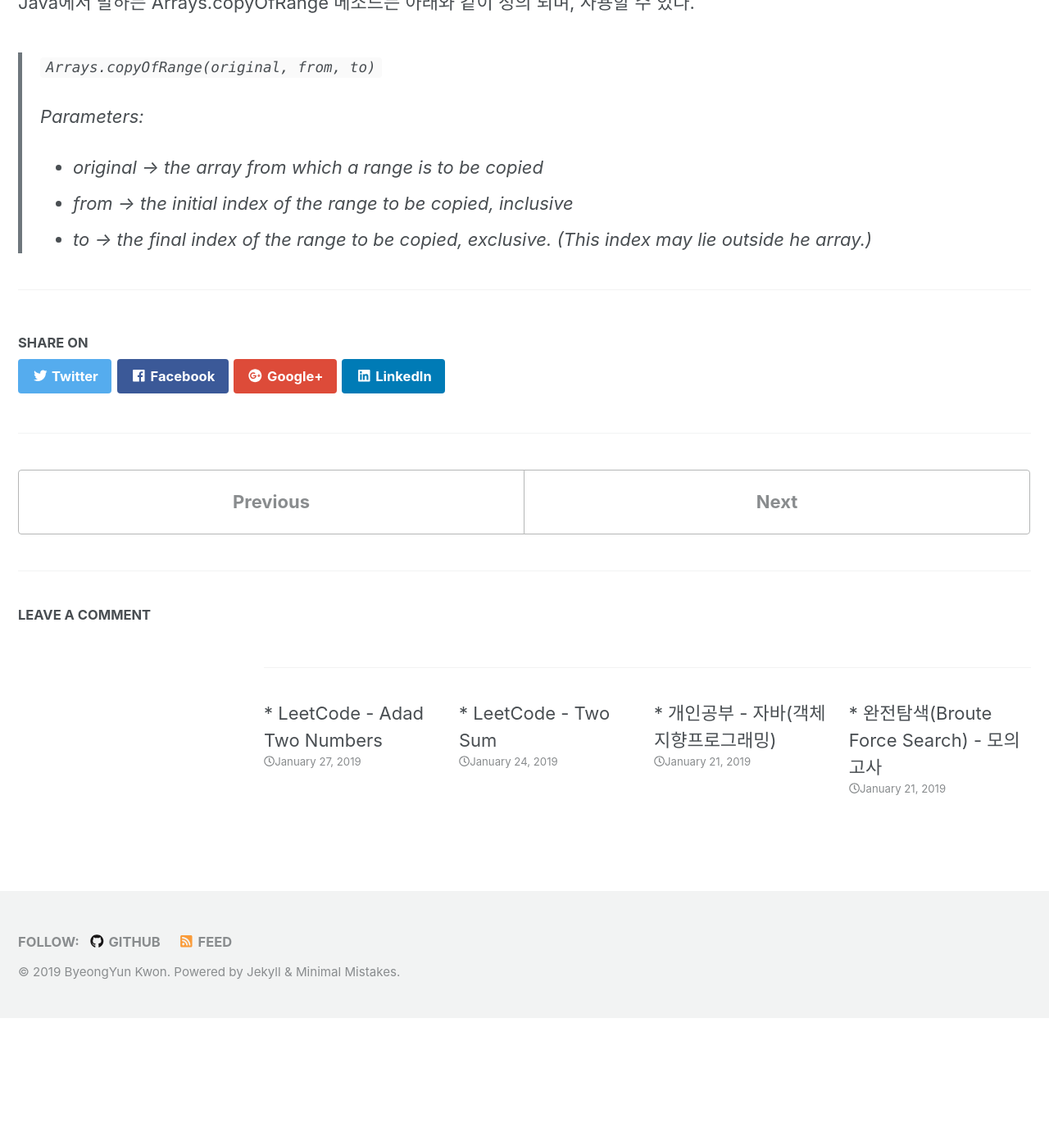
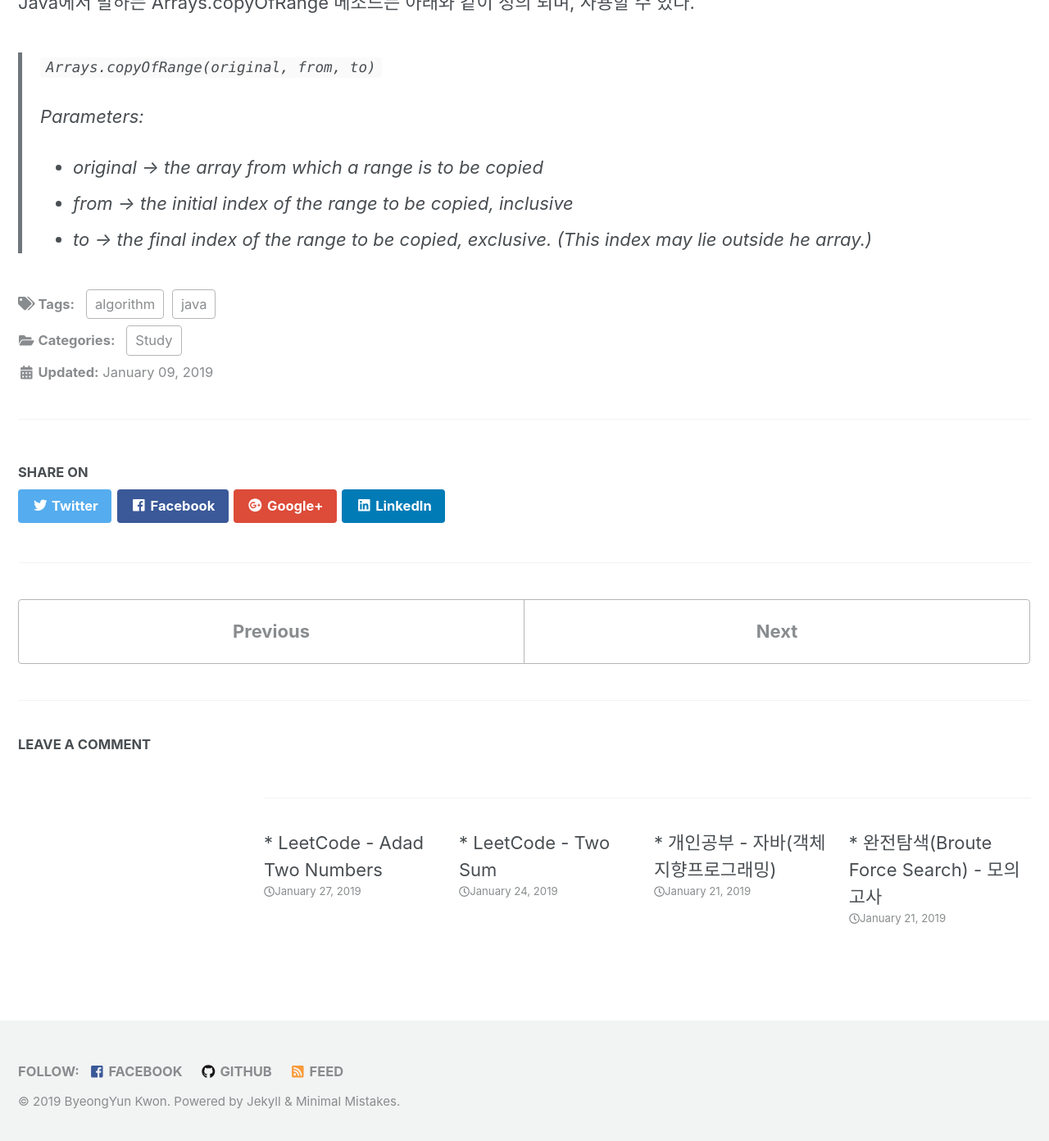
Before and after one commit to sksggg123/sksggg123.github.io, a Jekyll site: the page built from _posts/2019-01-03-Study_sort_Knumber.md, in a window 1280 px wide and 1400 px high, scrolled down 2166 px. Shown: the top 1392 px of the window at 82% size. Built offline with Jekyll 4.4.1, drawn with Linux system fonts in a browser that asks for light colours; cached includes are drawn as plain includes; nearby versions of some CDN libraries; comment, search, counter and statistics services are not loaded; before the commit the page ends 3407 px from its top, so only the background shows below that; part of the change alters nothing that is shown.

Commit message:
modify - _config.yml setting file

```diff
--- a/_config.yml
+++ b/_config.yml
@@ -12,7 +12,7 @@
 
 # theme                  : "minimal-mistakes-jekyll"
 # remote_theme           : "mmistakes/minimal-mistakes"
-minimal_mistakes_skin    :  "default" # "default",  "air", "aqua", "contrast", "dark", "dirt", "neon", "mint", "plum", "sunrise"
+minimal_mistakes_skin    : "default" # "default",  "air", "aqua", "contrast", "dark", "dirt", "neon", "mint", "plum", "sunrise"
 
 # Site Settings
 locale                   : "en-US"
@@ -24,7 +24,7 @@ url                      : "https://sksggg123.github.io" # the base hostname & p
 baseurl                  : # the subpath of your site, e.g. "/blog"
 repository               : "sksggg123/sksggg123.github.io" # GitHub username/repo-name e.g. "mmistakes/minimal-mistakes"
 teaser                   : #/assets/images/github_posts.png # path of fallback teaser image, e.g. "/assets/images/500x300.png"
-# breadcrumbs            : false # true, false (default)
+# breadcrumbs              : true # true, false (default)
 words_per_minute         : 200
 comments:
   provider               : "utterances" # false (default), "disqus", "discourse", "facebook", "google-plus", "staticman", "staticman_v2", "utterances", "custom"
@@ -61,7 +61,7 @@ reCaptcha:
   secret                 :
 atom_feed:
   path                   : # blank (default) uses feed.xml
-search                   : # true, false (default)
+search                   : true # true, false (default)
 search_full_content      : true # true, false (default)
 search_provider          : # lunr (default), algolia, google
 algolia:
@@ -70,20 +70,20 @@ algolia:
   search_only_api_key    : # YOUR_SEARCH_ONLY_API_KEY
   powered_by             : # true (default), false
 google:
-  search_engine_id       : # YOUR_SEARCH_ENGINE_ID
+  search_engine_id       : 007025621538124223410:im50gaeim5y # 20190131 YOUR_SEARCH_ENGINE_ID
   instant_search         : # false (default), true
 # SEO Related
 google_site_verification :
-bing_site_verification   :
+bing_site_verification   : B5F00C6B3A456CBA964BD66F108862D8
 yandex_site_verification :
-naver_site_verification  :
+naver_site_verification  : 8f4e759ed38b61d9a09621ce5d261d70
 
 # Social Sharing
 twitter:
   username               :
 facebook:
-  username               :
-  app_id                 :
+  username               : sksggg123
+  app_id                 : 100001583537117
   publisher              :
 og_image                 : # Open Graph/Twitter default site image
 # For specifying social profiles
@@ -91,8 +91,7 @@ og_image                 : # Open Graph/Twitter default site image
 social:
   type                   : # Person or Organization (defaults to Person)
   name                   : # If the user or organization name differs from the site's name
-  links: # An array of links to social media profiles
-
+  links: "https://facebook.com/100001583537117" # An array of links to social media profiles
 # Analytics
 analytics:
   provider               : "google-gtag" # false (default), "google", "google-universal", "custom"
@@ -113,14 +112,14 @@ author:
     #  icon: "fas fa-fw fa-envelope-square"
     #  url: mailto:sksggg123@gmail.com
     #- label: "Website"
-    #  icon: "fas fa-fw fa-link"
+    #  icon: "fas fa-fw fa-lin"
     #  url: "https://sksggg123.github.io"
     #- label: "Twitter"
     #  icon: "fab fa-fw fa-twitter-square"
     #  url: "https://twitter.com/"
-    #- label: "Facebook"
-    #  icon: "fab fa-fw fa-facebook-square"
-    #  url: "https://facebook.com/devCommuter"
+    - label: "Facebook"
+      icon: "fab fa-fw fa-facebook-square"
+      url: "https://facebook.com/100001583537117"
     - label: "GitHub"
       icon: "fab fa-fw fa-github"
       url: "https://github.com/sksggg123"
@@ -134,9 +133,9 @@ footer:
     #- label: "Twitter"
     #  icon: "fab fa-fw fa-twitter-square"
       # url:
-    #- label: "Facebook"
-    #  icon: "fab fa-fw fa-facebook-square"
-      # url:
+    - label: "Facebook"
+      icon: "fab fa-fw fa-facebook-square"
+      url: "https://facebook.com/100001583537117"
     - label: "GitHub"
       icon: "fab fa-fw fa-github"
       url: "https://github.com/sksggg123"
@@ -216,7 +215,7 @@ sass:
 
 # Outputting
 permalink: /:categories/:title/
-paginate: 5 # amount of posts to show
+paginate: 10 # amount of posts to show
 paginate_path: /page:num/
 timezone: # https://en.wikipedia.org/wiki/List_of_tz_database_time_zones
 
--- a/_layouts/customize-posts.html
+++ b/_layouts/customize-posts.html
@@ -52,7 +52,7 @@ layout: default
         {% if page.link %}<div><a href="{{ page.link }}" class="btn btn--primary">{{ site.data.ui-text[site.locale].ext_link_label | default: "Direct Link" }}</a></div>{% endif %}
       </section>
 
-      <!-- <footer class="page__meta">
+      <footer class="page__meta">
         {% if site.data.ui-text[site.locale].meta_label %}
           <h4 class="page__meta-title">{{ site.data.ui-text[site.locale].meta_label }}</h4>
         {% endif %}
@@ -62,7 +62,7 @@ layout: default
         {% elsif page.date %}
           <p class="page__date"><strong><i class="fas fa-fw fa-calendar-alt" aria-hidden="true"></i> {{ site.data.ui-text[site.locale].date_label | default: "Updated:" }}</strong> <time datetime="{{ page.date | date_to_xmlschema }}">{{ page.date | date: "%B %d, %Y" }}</time></p>
         {% endif %}
-      </footer> -->
+      </footer>
 
       {% if page.share %}{% include social-share.html %}{% endif %}
 
```
